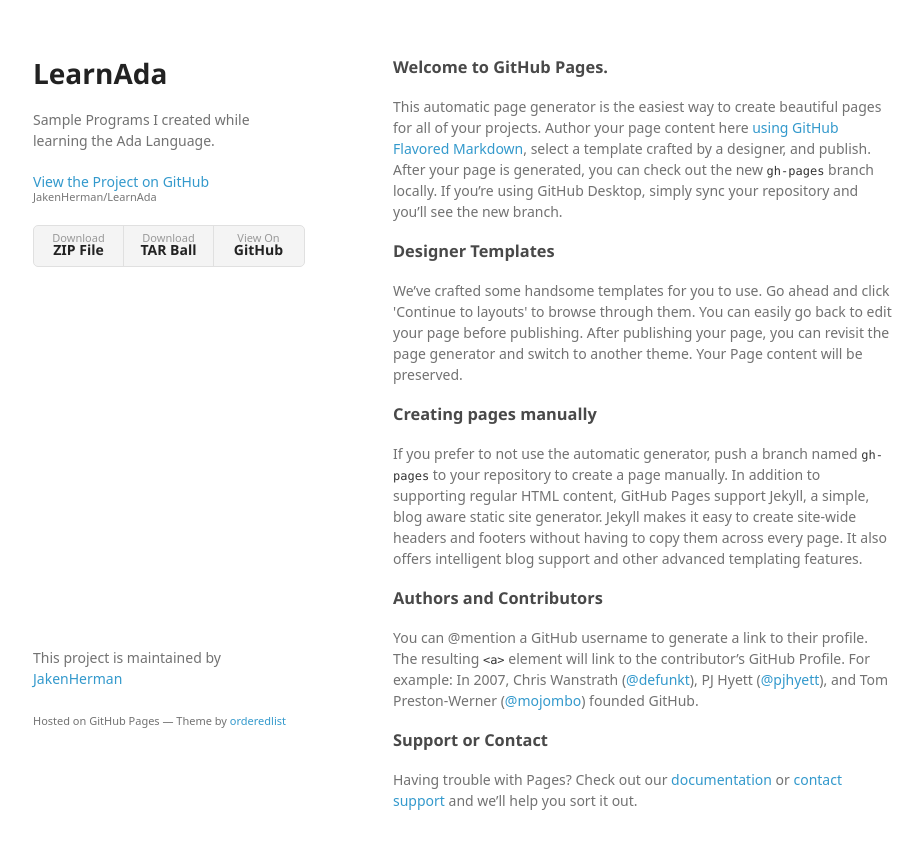
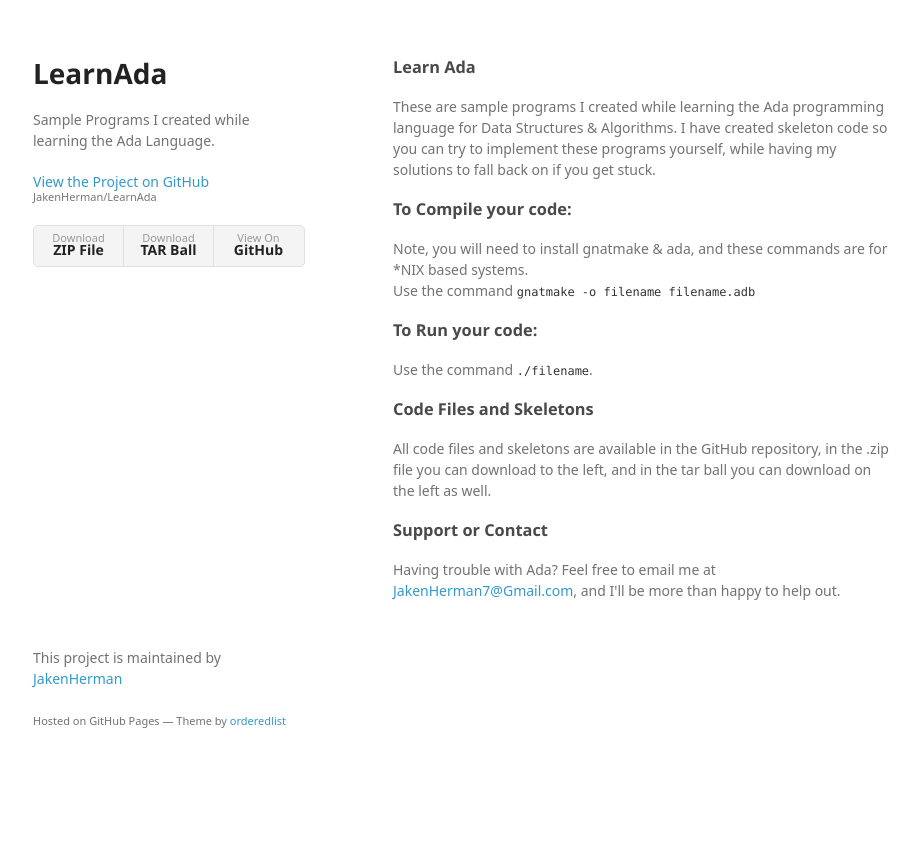
Before and after one commit to JakenHerman/LearnAda, a plain HTML site: page index.html in a window 1280 px wide. Shown: the whole page, without its empty margins (177-1100 px from the left). After the commit the page ends 800 px from the top, so only its background shows below. Drawn offline with Linux system fonts and the light colour scheme; a web font is replaced by a local one.

Commit message:
Update index.html

```diff
--- a/index.html
+++ b/index.html
@@ -29,29 +29,32 @@
       </header>
       <section>
         <h3>
-<a id="welcome-to-github-pages" class="anchor" href="#welcome-to-github-pages" aria-hidden="true"><span aria-hidden="true" class="octicon octicon-link"></span></a>Welcome to GitHub Pages.</h3>
+<a id="welcome-to-github-pages" class="anchor" href="#welcome-to-github-pages" aria-hidden="true"><span aria-hidden="true" class="octicon octicon-link"></span></a>Learn Ada</h3>
 
-<p>This automatic page generator is the easiest way to create beautiful pages for all of your projects. Author your page content here <a href="https://guides.github.com/features/mastering-markdown/">using GitHub Flavored Markdown</a>, select a template crafted by a designer, and publish. After your page is generated, you can check out the new <code>gh-pages</code> branch locally. If you’re using GitHub Desktop, simply sync your repository and you’ll see the new branch.</p>
+<p>These are sample programs I created while learning the Ada programming language for Data Structures & Algorithms. I have created skeleton code so you can try to implement these programs yourself, while having my solutions to fall back on if you get stuck.</p>
 
 <h3>
-<a id="designer-templates" class="anchor" href="#designer-templates" aria-hidden="true"><span aria-hidden="true" class="octicon octicon-link"></span></a>Designer Templates</h3>
+<a id="designer-templates" class="anchor" href="#designer-templates" aria-hidden="true"><span aria-hidden="true" class="octicon octicon-link"></span></a>To Compile your code:</h3>
 
-<p>We’ve crafted some handsome templates for you to use. Go ahead and click 'Continue to layouts' to browse through them. You can easily go back to edit your page before publishing. After publishing your page, you can revisit the page generator and switch to another theme. Your Page content will be preserved.</p>
+<p>Note, you will need to install gnatmake & ada, and these commands are for *NIX based systems.
+
+<br />
+Use the command <code>gnatmake -o filename filename.adb</code>
+</p>
 
 <h3>
-<a id="creating-pages-manually" class="anchor" href="#creating-pages-manually" aria-hidden="true"><span aria-hidden="true" class="octicon octicon-link"></span></a>Creating pages manually</h3>
+<a id="creating-pages-manually" class="anchor" href="#creating-pages-manually" aria-hidden="true"><span aria-hidden="true" class="octicon octicon-link"></span></a>To Run your code:</h3>
 
-<p>If you prefer to not use the automatic generator, push a branch named <code>gh-pages</code> to your repository to create a page manually. In addition to supporting regular HTML content, GitHub Pages support Jekyll, a simple, blog aware static site generator. Jekyll makes it easy to create site-wide headers and footers without having to copy them across every page. It also offers intelligent blog support and other advanced templating features.</p>
+<p>Use the command <code>./filename</code>.</p>
 
 <h3>
-<a id="authors-and-contributors" class="anchor" href="#authors-and-contributors" aria-hidden="true"><span aria-hidden="true" class="octicon octicon-link"></span></a>Authors and Contributors</h3>
+<a id="authors-and-contributors" class="anchor" href="#authors-and-contributors" aria-hidden="true"><span aria-hidden="true" class="octicon octicon-link"></span></a>Code Files and Skeletons</h3>
 
-<p>You can @mention a GitHub username to generate a link to their profile. The resulting <code>&lt;a&gt;</code> element will link to the contributor’s GitHub Profile. For example: In 2007, Chris Wanstrath (<a href="https://github.com/defunkt" class="user-mention">@defunkt</a>), PJ Hyett (<a href="https://github.com/pjhyett" class="user-mention">@pjhyett</a>), and Tom Preston-Werner (<a href="https://github.com/mojombo" class="user-mention">@mojombo</a>) founded GitHub.</p>
-
+<p>All code files and skeletons are available in the GitHub repository, in the .zip file you can download to the left, and in the tar ball you can download on the left as well.</p>
 <h3>
 <a id="support-or-contact" class="anchor" href="#support-or-contact" aria-hidden="true"><span aria-hidden="true" class="octicon octicon-link"></span></a>Support or Contact</h3>
 
-<p>Having trouble with Pages? Check out our <a href="https://help.github.com/pages">documentation</a> or <a href="https://github.com/contact">contact support</a> and we’ll help you sort it out.</p>
+<p>Having trouble with Ada? Feel free to email me at <a href="mailto:jakenherman7@gmail.com">JakenHerman7@Gmail.com</a>, and I'll be more than happy to help out.</p>
       </section>
       <footer>
         <p>This project is maintained by <a href="https://github.com/JakenHerman">JakenHerman</a></p>
```
